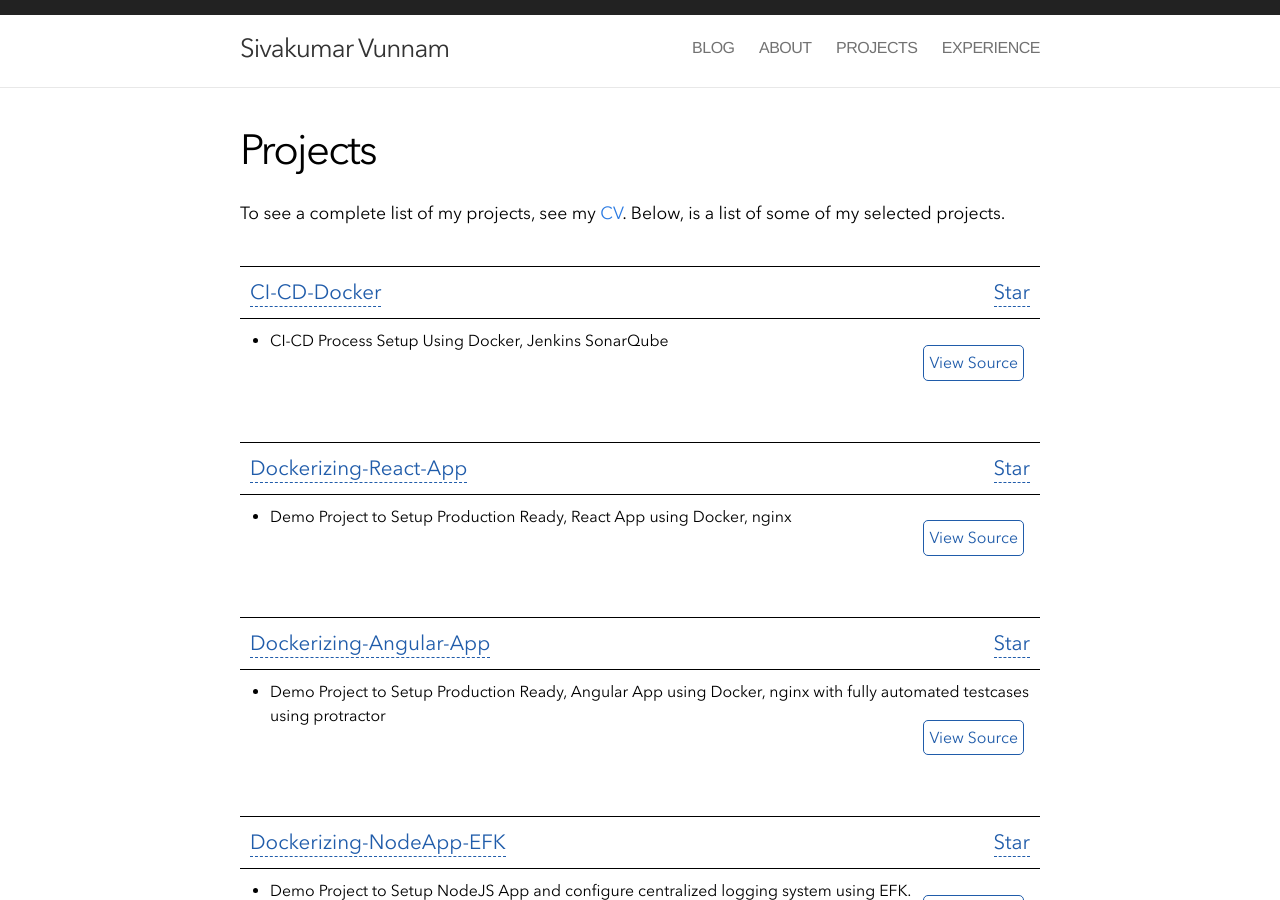
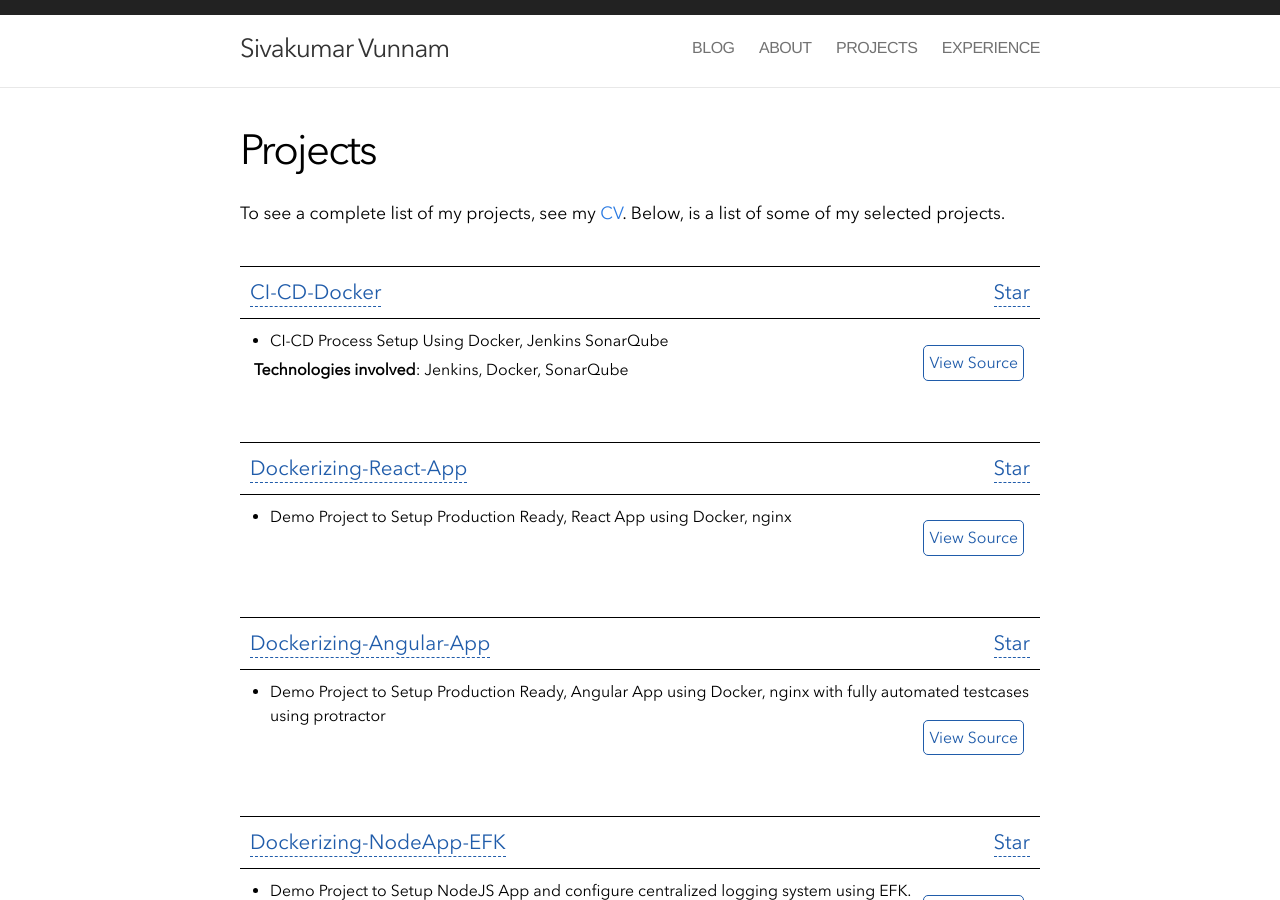
Before and after one commit to sivakumarvunnam/sivakumarvunnam.github.io, a Jekyll site: the page built from projects.html, in a window 1280 px wide and 900 px high. Built offline with Jekyll 4.4.1, drawn with Linux system fonts in a browser that asks for light colours; nearby versions of some CDN libraries.

Commit message:
add tech used for this project

```diff
--- a/_data/projects.yml
+++ b/_data/projects.yml
@@ -4,6 +4,7 @@
   source_url: "https://github.com/sivakumarvunnam/CI-CD-Docker"
   description:
     - CI-CD Process Setup Using Docker, Jenkins SonarQube
+  tech: Jenkins, Docker, SonarQube
 
 - name: "Dockerizing-React-App"
   github:
```
